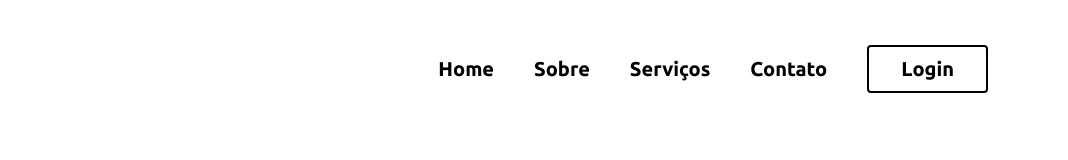
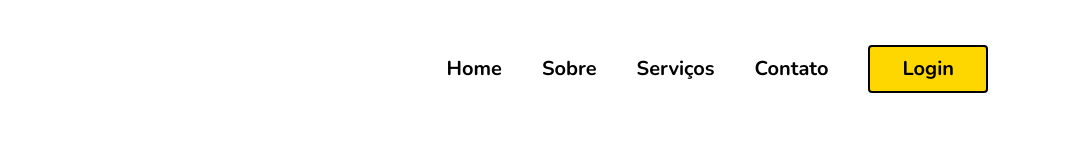
Before and after one commit to andresconobre/beetsi, a plain HTML site: page src/index.html in a window 1280 px wide. Shown: the full height of the page, 212-1280 px from the left. Drawn offline with nearby package versions, Linux system fonts and the light colour scheme.

Commit message:
Ajustes CSS header

```diff
--- a/src/app.css
+++ b/src/app.css
@@ -7,5 +7,9 @@
 }
 
 .header-button {
-    @apply border-2 border-black rounded px-8 py-2
+    @apply border-2 border-black rounded px-8 py-2 bg-yellow-beetsi hover:bg-black hover:text-yellow-beetsi ease-in-out duration-300
 }
+
+header nav > a:not(:last-child) {
+    @apply inline-block relative after:content-[''] after:absolute after:w-full after:scale-x-0 after:h-0.5 after:bottom-0 after:left-0 after:bg-black after:origin-bottom-right after:duration-300 after:ease-out after:transition-transform hover:after:scale-x-100 hover:after:origin-bottom-left;
+}
--- a/src/index.html
+++ b/src/index.html
@@ -15,7 +15,7 @@
         <div class="container">
             <div class="flex items-center justify-between py-4">
                 <h1><a href="index.html"><img src="/img/logo.svg" alt="Logo da Beetsi" class="object-contain w-32"></a></h1>
-                <nav class="capitalize flex items-center justify-between gap-x-10 font-bold text-xl font-ubuntu">
+                <nav class="capitalize flex items-center justify-between gap-x-10 font-bold text-xl font-nunito">
                     <a href="" class="">Home</a>
                     <a href="" class="">Sobre</a>
                     <a href="" class="">Serviços</a>
--- a/tailwind.config.js
+++ b/tailwind.config.js
@@ -5,7 +5,7 @@ module.exports = {
     extend: {
       colors: {
         'yellow': {
-          'beetsi': '#F928'
+          'beetsi': '#FFD700'
         }
       }
     },
```
Also changed, not shown: public/app.css.
